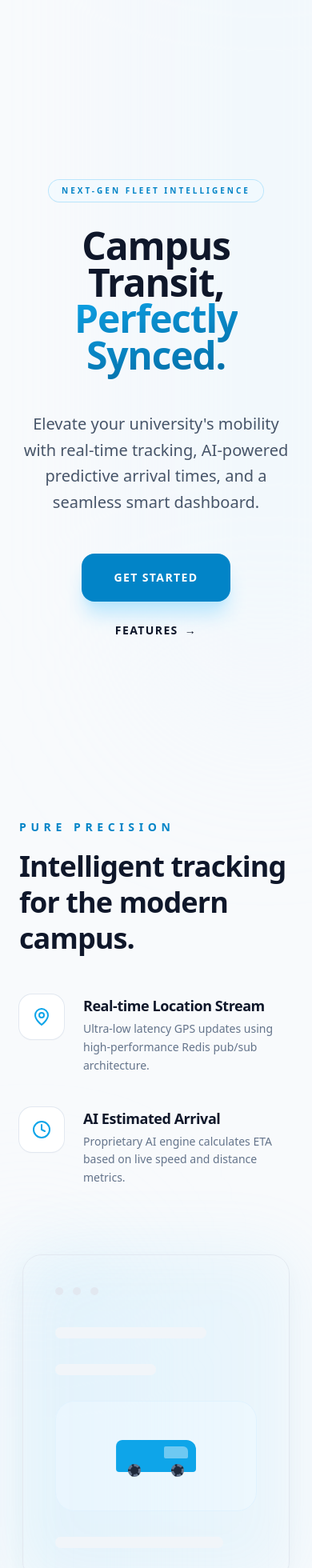
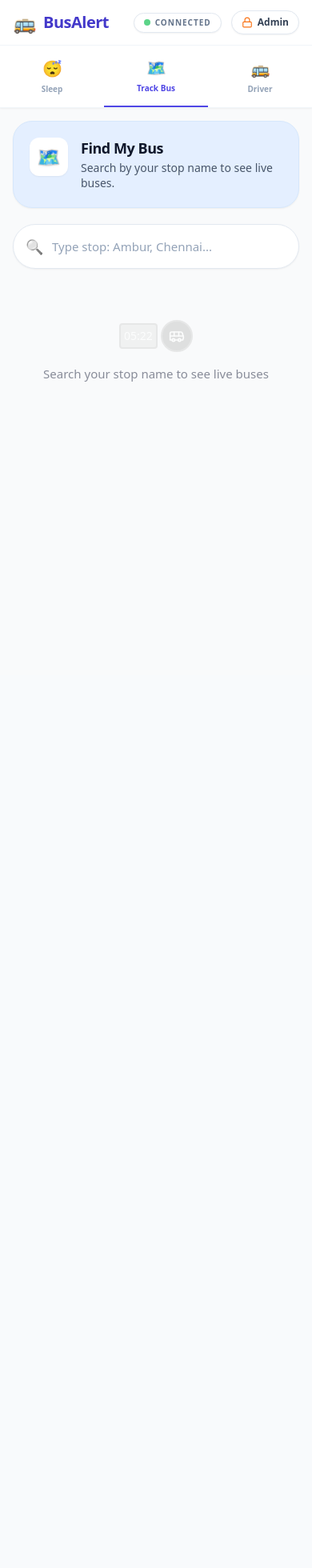
Before and after one commit to sanjai1202-we/Smart-bus-tracker, a Next.js app in the folder frontend/: page / in a window 390 px wide. Shown: the top 1960 px of the page at 80% size. After the commit the page ends 844 px from the top, so only its background shows below. Built offline with nearby package versions, Linux system fonts and the light colour scheme.

Commit message:
feat: redesign mobile UI and enable PWA sw

```diff
--- a/frontend/next.config.mjs
+++ b/frontend/next.config.mjs
@@ -7,7 +7,7 @@ const nextConfig = {
 
 const withPWA = withPWAInit({
   dest: "public",
-  disable: process.env.NODE_ENV === "development",
+  disable: false,
   register: true,
   skipWaiting: true,
 });
--- a/frontend/src/app/page.tsx
+++ b/frontend/src/app/page.tsx
@@ -1,117 +1,253 @@
-import Link from "next/link";
-import { Bus, ShieldAlert, Clock, MapPin } from "lucide-react";
+"use client";
+
+import React, { useState, useEffect } from "react";
+import Head from "next/head";
+import { Search, X, Lock, Key, Bus, MapPin, CheckCircle2 } from "lucide-react";
+
+type TabState = "sleep" | "track" | "driver";
 
 export default function Home() {
+  const [activeTab, setActiveTab] = useState<TabState>("track");
+  const [showAdminModal, setShowAdminModal] = useState(false);
+  const [searchQuery, setSearchQuery] = useState("");
+  const [driverPin, setDriverPin] = useState("");
+  const [adminUsername, setAdminUsername] = useState("");
+  const [adminPassword, setAdminPassword] = useState("");
+  const [deferredPrompt, setDeferredPrompt] = useState<any>(null);
+
+  useEffect(() => {
+    const handleBeforeInstallPrompt = (e: Event) => {
+      e.preventDefault();
+      setDeferredPrompt(e);
+    };
+
+    window.addEventListener("beforeinstallprompt", handleBeforeInstallPrompt);
+    return () => {
+      window.removeEventListener("beforeinstallprompt", handleBeforeInstallPrompt);
+    };
+  }, []);
+
+  const handleInstallClick = async () => {
+    if (deferredPrompt) {
+      deferredPrompt.prompt();
+      const { outcome } = await deferredPrompt.userChoice;
+      if (outcome === "accepted") {
+        setDeferredPrompt(null);
+      }
+    }
+  };
+
   return (
-    <main className="flex min-h-screen flex-col items-center bg-background text-textMain relative overflow-hidden font-sans">
-      {/* Absolute Decorative Elements */}
-      <div className="absolute top-[-10%] right-[-10%] w-[50%] h-[50%] bg-primary-100/40 blur-[120px] rounded-full animate-float"></div>
-      <div className="absolute bottom-[-10%] left-[-10%] w-[40%] h-[40%] bg-primary-50/30 blur-[100px] rounded-full animate-float" style={{ animationDelay: '3s' }}></div>
+    <div className="flex flex-col min-h-screen bg-[#f9fafb] text-slate-800 font-sans selection:bg-indigo-100">
+      {/* Top Navbar */}
+      <nav className="flex items-center justify-between px-4 py-3 bg-white border-b border-slate-100 z-10 sticky top-0 md:px-6">
+        <div className="flex items-center space-x-2">
+          <span className="text-2xl">🚌</span>
+          <span className="font-black text-xl text-indigo-700 tracking-tight">BusAlert</span>
+        </div>
+        <div className="flex items-center space-x-3">
+          <div className="flex items-center space-x-1.5 px-3 py-1 bg-white border border-slate-200 rounded-full shadow-sm">
+            <div className="w-2 h-2 rounded-full bg-green-500 animate-pulse"></div>
+            <span className="text-[10px] sm:text-xs font-bold text-slate-500 tracking-widest uppercase">Connected</span>
+          </div>
+          <button
+            onClick={() => setShowAdminModal(true)}
+            className="flex items-center space-x-1.5 px-3 py-1.5 bg-white border border-slate-200 rounded-full hover:bg-slate-50 active:scale-95 transition-all shadow-sm"
+          >
+            <Lock className="w-3.5 h-3.5 text-orange-500" />
+            <span className="text-xs font-bold text-slate-700">Admin</span>
+          </button>
+        </div>
+      </nav>
 
-      {/* Hero Section */}
-      <div className="relative isolate w-full px-6 pt-24 lg:px-8 z-10">
-        <div className="mx-auto max-w-4xl py-32 sm:py-48 text-center flex flex-col items-center">
-          <div className="animate-in mb-8">
-            <div className="inline-flex items-center space-x-3 rounded-full px-4 py-1.5 text-[10px] font-black uppercase tracking-[0.3em] text-primary-600 ring-1 ring-primary-200 bg-primary-50/50 backdrop-blur-md shadow-sm">
-              <span>Next-Gen Fleet Intelligence</span>
-            </div>
+      {/* Tabs */}
+      <div className="flex w-full bg-white border-b border-slate-100 shadow-sm z-0">
+        <button
+          onClick={() => setActiveTab("sleep")}
+          className={`flex-1 py-3.5 flex flex-col items-center justify-center space-y-1 transition-all ${
+            activeTab === "sleep" ? "border-b-2 border-indigo-600 text-indigo-600" : "text-slate-400"
+          }`}
+        >
+          <span className="text-xl">😴</span>
+          <span className="text-[10px] sm:text-xs font-bold">Sleep</span>
+        </button>
+        <button
+          onClick={() => setActiveTab("track")}
+          className={`flex-1 py-3.5 flex flex-col items-center justify-center space-y-1 transition-all ${
+            activeTab === "track" ? "border-b-2 border-indigo-600 text-indigo-600" : "text-slate-400"
+          }`}
+        >
+          <span className="text-xl">🗺️</span>
+          <span className="text-[10px] sm:text-xs font-bold">Track Bus</span>
+        </button>
+        <button
+          onClick={() => setActiveTab("driver")}
+          className={`flex-1 py-3.5 flex flex-col items-center justify-center space-y-1 transition-all ${
+            activeTab === "driver" ? "border-b-2 border-indigo-600 text-indigo-600" : "text-slate-400"
+          }`}
+        >
+          <span className="text-xl">🚌</span>
+          <span className="text-[10px] sm:text-xs font-bold">Driver</span>
+        </button>
       </div>
 
-          <h1 className="text-5xl font-black tracking-tight text-slate-900 sm:text-8xl mb-8 leading-[0.95] animate-in" style={{ animationDelay: '0.1s' }}>
-            Campus Transit, <br/>
-            <span className="text-transparent bg-clip-text bg-gradient-to-br from-primary-500 to-primary-700">Perfectly Synced.</span>
-          </h1>
+      {/* Main Content Area */}
+      <main className="flex-1 w-full max-w-md mx-auto p-4 sm:p-6 overflow-y-auto w-full">
+        {deferredPrompt && (
+          <div className="mb-4 bg-indigo-50 border border-indigo-100 p-4 rounded-2xl flex items-center justify-between">
+             <div className="text-sm text-indigo-800 font-medium">Install BusAlert for quick access</div>
+             <button onClick={handleInstallClick} className="px-4 py-2 bg-indigo-600 text-white text-xs font-bold rounded-xl shadow-sm hover:bg-indigo-700">Install</button>
+          </div>
+        )}
 
-          <p className="mt-4 text-xl leading-relaxed text-slate-600 max-w-2xl font-medium animate-in" style={{ animationDelay: '0.2s' }}>
-            Elevate your university's mobility with real-time tracking, AI-powered predictive arrival times, and a seamless smart dashboard.
+        {/* --- TRACK BUS TAB --- */}
+        {activeTab === "track" && (
+          <div className="animate-in fade-in slide-in-from-bottom-2 duration-300">
+            {/* Find My Bus Banner */}
+            <div className="bg-[#e4efff] border border-[#d6e7fc] rounded-3xl p-5 mb-5 shadow-sm">
+              <div className="flex items-start space-x-4">
+                <div className="w-12 h-12 bg-white rounded-xl flex items-center justify-center shadow-sm shrink-0">
+                  <span className="text-2xl drop-shadow-sm">🗺️</span>
+                </div>
+                <div className="pt-1">
+                  <h2 className="text-lg font-black text-slate-900 tracking-tight leading-none mb-1.5">Find My Bus</h2>
+                  <p className="text-sm font-medium text-slate-600 leading-snug">
+                    Search by your stop name to see live buses.
                   </p>
-
-          <div className="mt-12 flex flex-col sm:flex-row items-center justify-center gap-6 animate-in" style={{ animationDelay: '0.3s' }}>
-            <Link href="/login" className="px-10 py-5 rounded-2xl bg-primary-600 text-white text-sm font-black uppercase tracking-widest hover:bg-primary-500 transition-all hover:scale-105 active:scale-95 shadow-xl shadow-primary-200">
-              Get Started
-            </Link>
-            <Link href="#features" className="group text-sm font-bold uppercase tracking-widest leading-6 text-slate-900 flex items-center hover:text-primary-600 transition-colors">
-              Features <span aria-hidden="true" className="ml-2 group-hover:translate-x-1 transition-transform">→</span>
-            </Link>
                 </div>
               </div>
             </div>
 
-      {/* Feature Section */}
-      <div id="features" className="py-24 sm:py-40 w-full relative z-10">
-        <div className="mx-auto max-w-7xl px-6 lg:px-8">
-          <div className="grid grid-cols-1 lg:grid-cols-2 gap-20 items-center">
-            <div className="space-y-12">
-              <div className="space-y-4">
-                <h2 className="text-sm font-black uppercase tracking-[0.4em] text-primary-600">Pure Precision</h2>
-                <p className="text-4xl font-bold tracking-tight text-slate-900 leading-tight">
-                  Intelligent tracking <br/> for the modern campus.
+            {/* Search Input */}
+            <div className="relative mb-16">
+              <div className="absolute inset-y-0 left-4 flex items-center pointer-events-none">
+                <span className="text-lg grayscale text-slate-700 font-bold opacity-80">🔍</span>
+              </div>
+              <input
+                type="text"
+                value={searchQuery}
+                onChange={(e) => setSearchQuery(e.target.value)}
+                placeholder="Type stop: Ambur, Chennai..."
+                className="w-full h-14 pl-12 pr-12 bg-white rounded-full border border-slate-200 shadow-sm focus:outline-none focus:ring-2 focus:ring-indigo-100 focus:border-indigo-300 text-[15px] font-medium placeholder-slate-400 transition-all"
+              />
+              {searchQuery && (
+                <button
+                  onClick={() => setSearchQuery("")}
+                  className="absolute inset-y-0 right-4 flex items-center"
+                >
+                  <X className="w-4 h-4 text-slate-400 hover:text-slate-600" />
+                </button>
+              )}
+            </div>
+
+            {/* Empty State / Instructional Text */}
+            <div className="flex flex-col items-center justify-center text-center mt-8">
+              <div className="text-3xl mb-4 opacity-50 grayscale flex items-center space-x-1">
+                 <span className="bg-slate-200 text-white rounded p-1 text-sm border-2 border-slate-300">05:22</span>
+                 <span className="bg-[#c2c1ee] rounded-full p-2 text-white border-2 border-slate-300"><Bus className="w-5 h-5"/></span>
+              </div>
+              <p className="text-[#888c99] font-medium text-[15px]">
+                Search your stop name to see live buses
               </p>
             </div>
+          </div>
+        )}
 
-              <div className="grid gap-10">
-                <div className="flex gap-6 group">
-                  <div className="flex-none w-14 h-14 bg-white rounded-2xl flex items-center justify-center ring-1 ring-slate-200 shadow-sm group-hover:shadow-md transition-all">
-                    <MapPin className="h-6 w-6 text-primary-500" />
+        {/* --- DRIVER TAB --- */}
+        {activeTab === "driver" && (
+          <div className="animate-in fade-in slide-in-from-bottom-2 duration-300">
+            {/* Driver Mode Banner */}
+            <div className="bg-[#e0fce5] border border-[#c9f5d3] rounded-3xl p-5 mb-6 shadow-sm">
+              <div className="flex items-start space-x-4">
+                <div className="w-12 h-12 bg-white rounded-xl flex items-center justify-center shadow-sm shrink-0">
+                  <span className="text-2xl drop-shadow-sm">🚌</span>
                 </div>
-                  <div>
-                    <h3 className="text-lg font-bold text-slate-900 mb-1 tracking-tight">Real-time Location Stream</h3>
-                    <p className="text-slate-500 leading-relaxed text-sm">Ultra-low latency GPS updates using high-performance Redis pub/sub architecture.</p>
-                  </div>
-                </div>
-
-                <div className="flex gap-6 group">
-                  <div className="flex-none w-14 h-14 bg-white rounded-2xl flex items-center justify-center ring-1 ring-slate-200 shadow-sm group-hover:shadow-md transition-all">
-                    <Clock className="h-6 w-6 text-primary-500" />
-                  </div>
-                  <div>
-                    <h3 className="text-lg font-bold text-slate-900 mb-1 tracking-tight">AI Estimated Arrival</h3>
-                    <p className="text-slate-500 leading-relaxed text-sm">Proprietary AI engine calculates ETA based on live speed and distance metrics.</p>
-                  </div>
+                <div className="pt-1">
+                  <h2 className="text-lg font-black text-slate-900 tracking-tight leading-none mb-1.5">Driver Mode</h2>
+                  <p className="text-sm font-medium text-slate-600 leading-snug">
+                    Enter your 4-digit PIN to go live.
+                  </p>
                 </div>
               </div>
             </div>
 
-            <div className="relative group p-1 animate-float">
-               <div className="absolute -inset-2 bg-gradient-to-r from-primary-400 to-sky-300 rounded-[44px] blur-2xl opacity-10 group-hover:opacity-20 transition duration-1000"></div>
-               <div className="relative p-10 glass-card border-slate-100 bg-white shadow-2xl">
-                  <div className="flex items-center space-x-3 mb-10">
-                     <div className="w-2.5 h-2.5 rounded-full bg-slate-200"></div>
-                     <div className="w-2.5 h-2.5 rounded-full bg-slate-200"></div>
-                     <div className="w-2.5 h-2.5 rounded-full bg-slate-200"></div>
+            {/* Login Card */}
+            <div className="bg-white rounded-[28px] p-6 shadow-sm border border-slate-100">
+              <h3 className="text-xs font-black uppercase tracking-widest text-slate-500 mb-4">Driver Login</h3>
+              <input
+                type="text"
+                pattern="[0-9]*"
+                maxLength={4}
+                value={driverPin}
+                onChange={(e) => setDriverPin(e.target.value)}
+                placeholder="e.g. 1234"
+                className="w-full h-14 px-5 bg-[#f8fafc] rounded-2xl border border-slate-200 mb-5 focus:outline-none focus:ring-2 focus:ring-indigo-100 focus:border-indigo-300 text-lg font-bold tracking-widest placeholder-slate-300 text-slate-700 transition-all text-center"
+              />
+              <button className="w-full h-14 bg-[#eef1f5] hover:bg-slate-200 text-slate-700 font-bold rounded-2xl flex items-center justify-center space-x-2 transition-colors active:scale-[0.98]">
+                <Key className="w-5 h-5 text-orange-400" />
+                <span className="text-[17px] text-indigo-700 font-black tracking-tight">Enter PIN</span>
+              </button>
             </div>
-                  <div className="space-y-8">
-                     <div className="h-3.5 bg-slate-100 rounded-full w-3/4"></div>
-                     <div className="h-3.5 bg-slate-100 rounded-full w-1/2"></div>
-                     <div className="py-12 bg-primary-50/50 rounded-3xl border border-primary-100 flex items-center justify-center overflow-hidden">
-                        <div className="bus-loading-container">
-                           <div className="bus-silhouette">
-                              <div className="bus-body">
-                                 <div className="bus-window"></div>
-                                 <div className="bus-wheel wheel-front"></div>
-                                 <div className="bus-wheel wheel-back"></div>
+          </div>
+        )}
+
+        {/* --- SLEEP TAB --- */}
+        {activeTab === "sleep" && (
+          <div className="flex flex-col items-center justify-center h-[50vh] animate-in fade-in slide-in-from-bottom-2 duration-300 text-center px-6">
+            <span className="text-6xl mb-6">😴</span>
+            <h3 className="text-xl font-black text-slate-800 tracking-tight mb-2">Resting...</h3>
+            <p className="text-slate-500 font-medium">Tracking is paused to save battery. Switch tabs to resume.</p>
+          </div>
+        )}
+      </main>
+
+      {/* --- ADMIN MODAL OVERLAY --- */}
+      {showAdminModal && (
+        <div className="fixed inset-0 z-50 flex items-center justify-center p-4 bg-black/60 backdrop-blur-sm animate-in fade-in duration-200">
+          <div className="bg-[#181a29] w-full max-w-[360px] rounded-[36px] p-8 shadow-2xl relative border border-[#2c2f42] animate-in zoom-in-95 duration-200">
+            <button
+              onClick={() => setShowAdminModal(false)}
+              className="absolute top-4 right-4 w-8 h-8 flex items-center justify-center rounded-full bg-[#24273a] hover:bg-[#32364a] text-slate-400 transition-colors"
+            >
+              <X className="w-5 h-5" />
+            </button>
+
+            <div className="flex flex-col items-center justify-center mb-6">
+              <span className="text-4xl mb-3 drop-shadow-md">🔐</span>
+              <h2 className="text-2xl font-black text-white tracking-tight mb-2">Admin Access</h2>
+              <p className="text-xs text-[#8c92a5] text-center px-4 font-medium leading-relaxed">
+                BusAlert Fleet Monitor — Authorized personnel only
+              </p>
+            </div>
+
+            <div className="space-y-4">
+              <div className="relative">
+                <input
+                  type="text"
+                  value={adminUsername}
+                  onChange={(e) => setAdminUsername(e.target.value)}
+                  placeholder="Username"
+                  className="w-full bg-[#1e2133] border border-[#3e4460] rounded-xl h-14 pl-5 text-white placeholder-[#5a617d] focus:outline-none focus:border-indigo-500 focus:ring-1 focus:ring-indigo-500 transition-all font-medium"
+                />
+              </div>
+              <div className="relative">
+                <input
+                  type="password"
+                  value={adminPassword}
+                  onChange={(e) => setAdminPassword(e.target.value)}
+                  placeholder="Password"
+                  className="w-full bg-[#1e2133] border border-[#3e4460] rounded-xl h-14 pl-5 text-white placeholder-[#5a617d] focus:outline-none focus:border-indigo-500 focus:ring-1 focus:ring-indigo-500 transition-all font-medium"
+                />
+              </div>
+
+              <button className="w-full bg-indigo-500 hover:bg-indigo-600 text-white font-bold h-14 rounded-xl flex items-center justify-center space-x-2 mt-4 transition-all shadow-[0_0_20px_rgba(99,102,241,0.3)] hover:shadow-[0_0_30px_rgba(99,102,241,0.5)] active:scale-[0.98]">
+                <Key className="w-4 h-4 text-orange-200" />
+                <span className="tracking-wide">Sign In</span>
+              </button>
             </div>
           </div>
         </div>
+      )}
     </div>
-                     <div className="h-3.5 bg-slate-100 rounded-full w-5/6"></div>
-                  </div>
-               </div>
-            </div>
-          </div>
-        </div>
-      </div>
-
-      {/* Footer Branding */}
-      <footer className="w-full py-12 border-t border-slate-100 relative z-10 mt-auto bg-white/50 backdrop-blur-sm">
-         <div className="mx-auto max-w-7xl px-6 flex flex-col md:flex-row justify-between items-center gap-4">
-            <div className="flex items-center space-x-3 grayscale opacity-60">
-               <Bus className="w-5 h-5 text-slate-900" />
-               <span className="text-[10px] font-bold uppercase tracking-[0.2em] text-slate-900">BusTracker System</span>
-            </div>
-            <p className="text-[10px] text-slate-400 font-bold uppercase tracking-widest">© 2026 Campus Mobility. Defined by Design.</p>
-         </div>
-      </footer>
-    </main>
   );
 }
```
Lines whose indentation alone changed are shown as unchanged.
